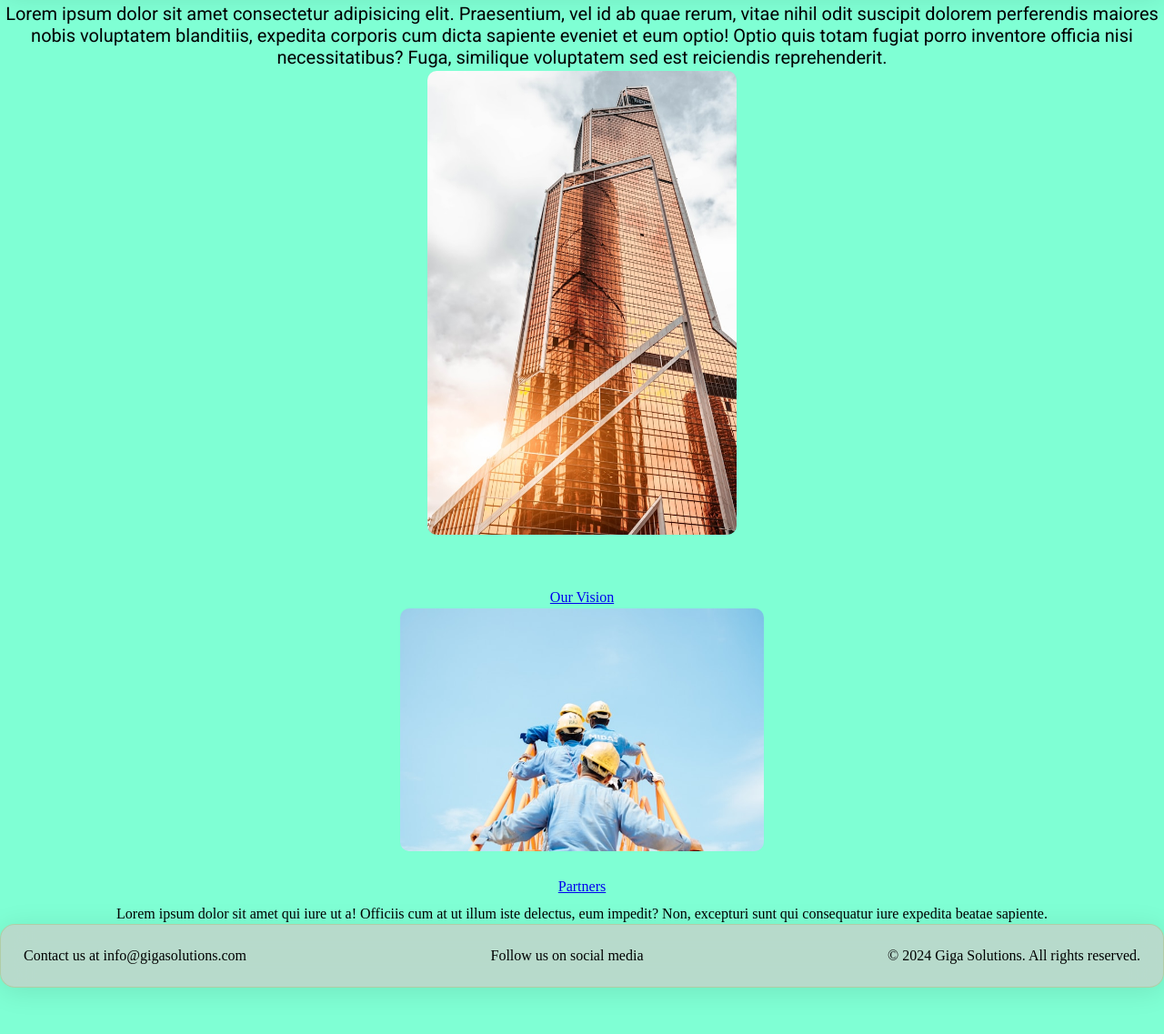
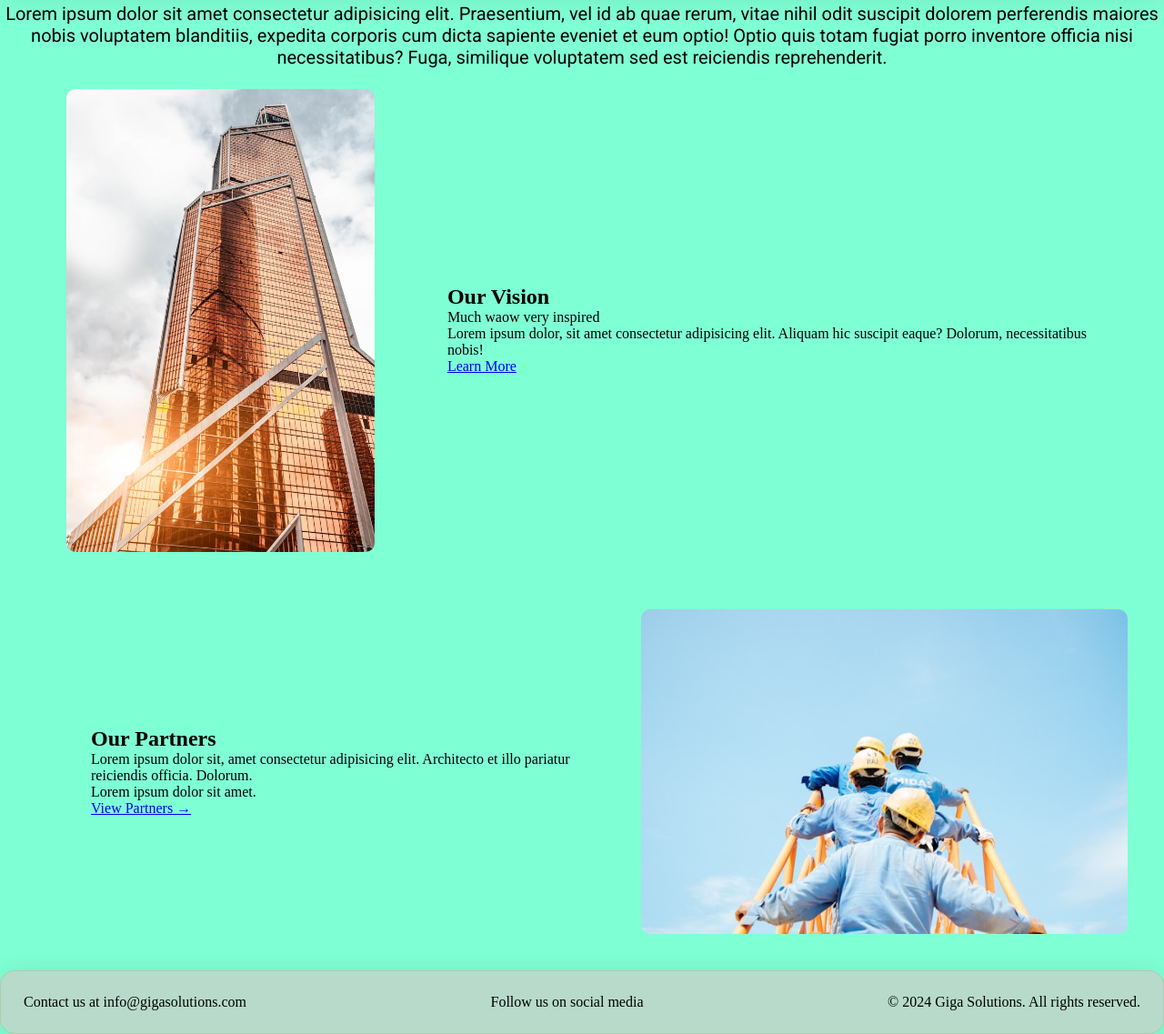
Before and after one commit to trmc0826-prog/Dag-2-egetarbeid, a plain HTML site: page index.html in a window 1280 px wide. Shown: the part 151-1288 px from the top of the page at 91% size. Before the commit the page ends 1237 px from the top, so only its background shows below. Drawn offline with Linux system fonts and the light colour scheme.

Commit message:
commit/motion/+main page changes

```diff
--- a/index.html
+++ b/index.html
@@ -54,6 +54,7 @@
       </div>
     </main>
     <section class="vision-section">
+  <div class="vision-row">
     <figure>
       <img
         src="./Images/Skyscraper.jpg"
@@ -62,28 +63,28 @@
         id="Sky"
       />
     </figure>
-      <div class="vision-text">
-        <a href="Vision.html">Our Vision</a>
+    <div class="vision-side-text">
+      <h2>Our Vision</h2>
+      <p>Much waow very inspired</p>
+      <p>Lorem ipsum dolor, sit amet consectetur adipisicing elit. Aliquam hic suscipit eaque? Dolorum, necessitatibus nobis!</p>
+      <a href="Vision.html" class="vision-link">Learn More</a>
+    </div>
   </div>
 </section>
+    </section>
     <article>
+  <div class="vision-row-motsatt">
+    <div class="vision-side-text">
+      <h2>Our Partners</h2>
+      <p>Lorem ipsum dolor sit, amet consectetur adipisicing elit. Architecto et illo pariatur reiciendis officia. Dolorum.</p>
+      <p>Lorem ipsum dolor sit amet.</p>
+      <a href="Partners.html" class="vision-link">View Partners →</a>
+    </div>
     <figure>
-        <img
-          src="./Images/Workersladder.jpg"
-          width="100"
-          alt="Workers climbing a ladder"
-          id="ladder"
-        />
-        <div class="vision-text">
-          <a href="Partners.html" id="Partners">Partners</a>
+      <img src="./Images/Workersladder.jpg" alt="Workers climbing a ladder" id="ladder" />
+    </figure>
   </div>
-      </figure>
 </article>
-    <p id="bottomtext">
-      Lorem ipsum dolor sit amet qui iure ut a! Officiis cum at ut illum iste
-      delectus, eum impedit? Non, excepturi sunt qui consequatur iure expedita
-      beatae sapiente.
-    </p>
     <footer>
       <div class="footer-middle">
         <p>Contact us at info@gigasolutions.com</p>
--- a/style.css
+++ b/style.css
@@ -209,3 +209,43 @@ h1 {
     transform: translateX(0%);
   }
 }
+
+.vision-row {
+  display: flex;
+  gap: 50px;
+  width: 100%;
+  padding: 20px 40px;
+  align-items: center;
+  max-width: 1300px;
+}
+
+.vision-row-motsatt {
+  display: flex;
+  gap: 50px;
+  width: 100%;
+  padding: 20px 40px;
+  align-items: center;
+  margin: 0 auto;
+  order: 2;
+  max-width: 1350px;
+}
+
+.vision-row-motsatt figure {
+  flex: 1;
+  min-width: 0;
+  margin: 0;
+}
+
+.vision-row-motsatt img {
+  width: 100%;
+  max-width: 600px;
+  height: auto;
+  display: block;
+  border-radius: 10px;
+}
+
+.vision-row-motsatt .vision-side-text {
+  flex: 1;
+  min-width: 0;
+  padding: 20px 20px 40px 60px;
+}
```
Lines whose indentation alone changed are shown as unchanged.
